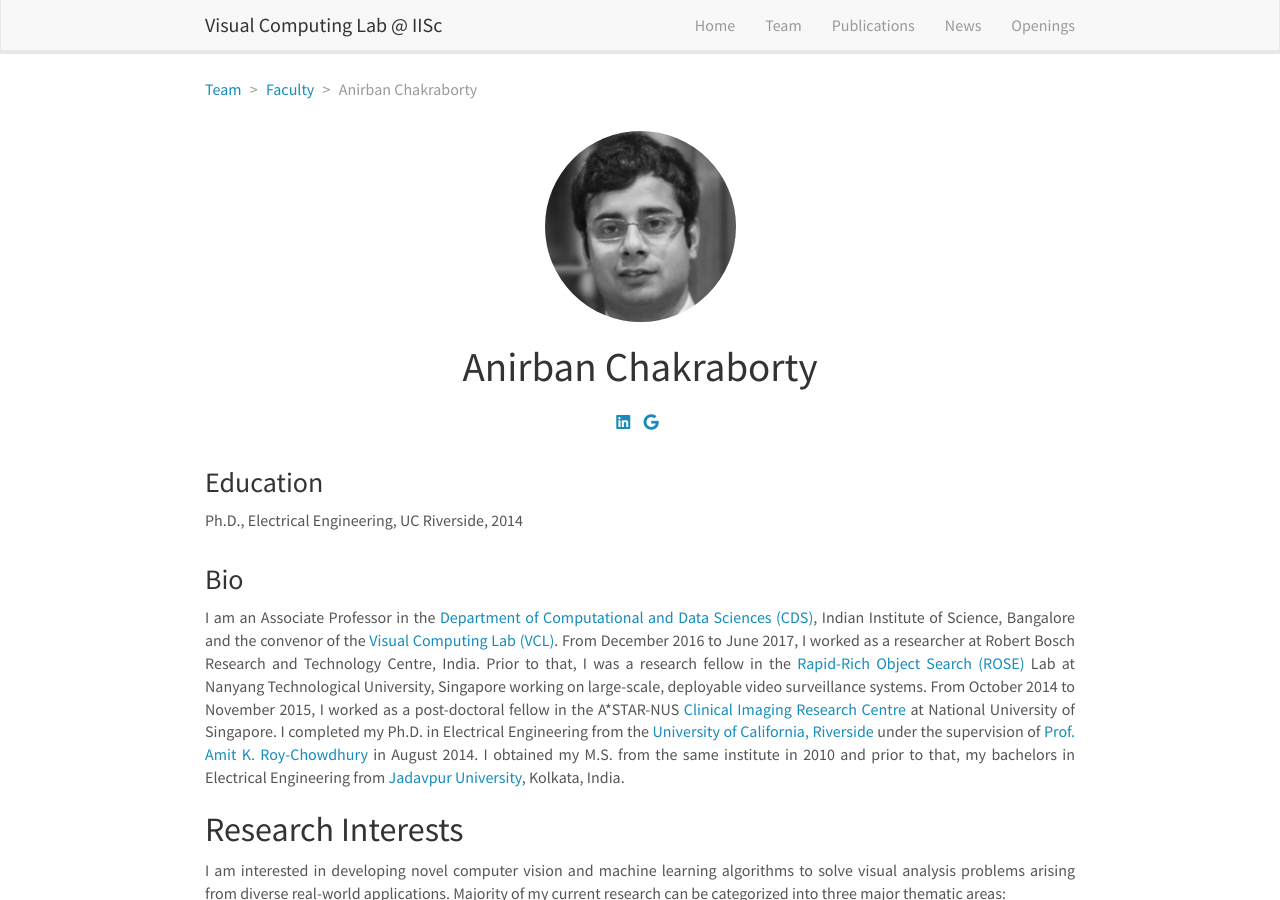
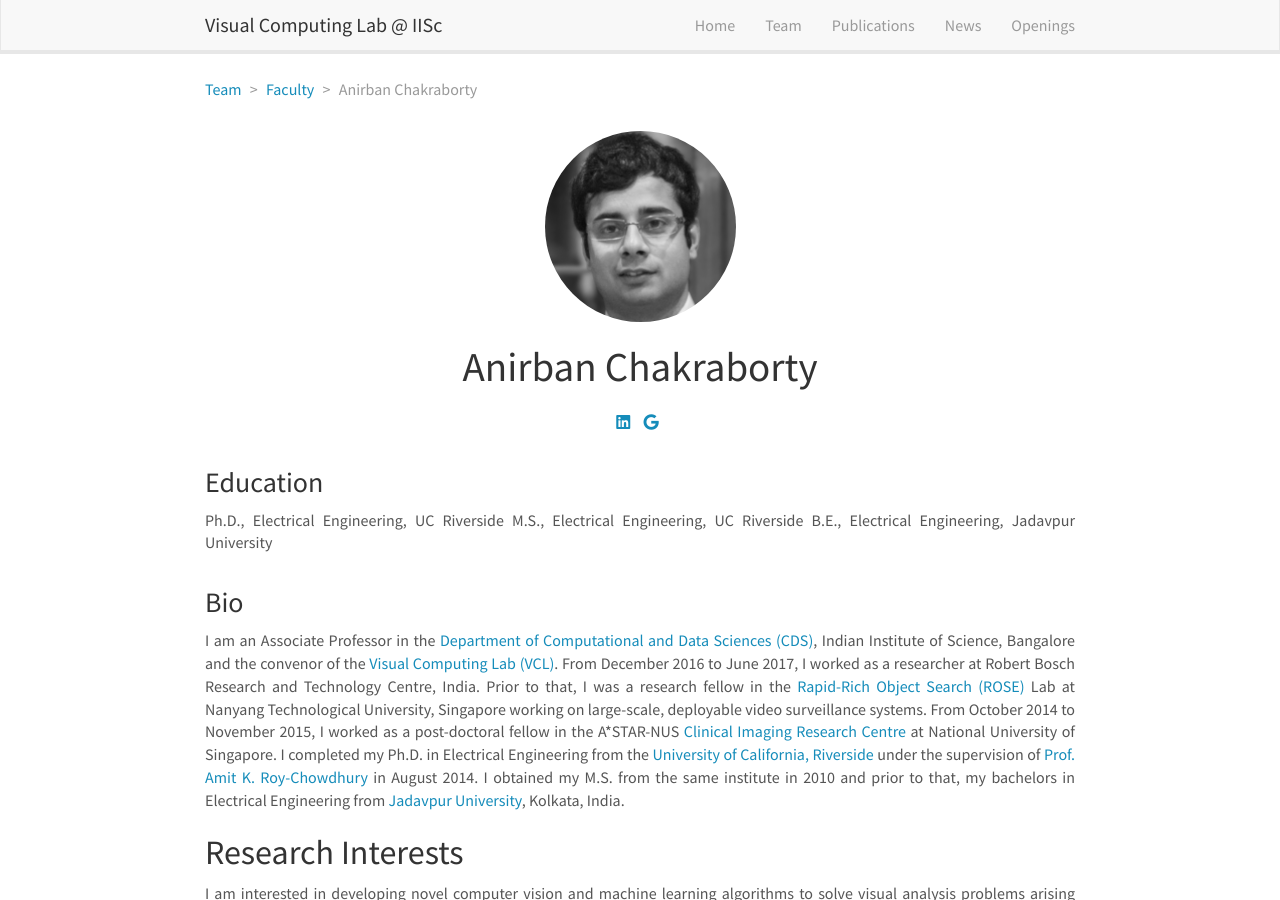
Before and after one commit to vcl-iisc/vclab-website, a Jekyll site: the page built from _pages/anirban.md, in a window 1280 px wide and 900 px high. Built offline with Jekyll 4.4.1, drawn with Linux system fonts in a browser that asks for light colours; nearby versions of some CDN libraries.

Commit message:
Update anirban.md

```diff
--- a/_pages/anirban.md
+++ b/_pages/anirban.md
@@ -10,8 +10,11 @@ category: faculty
 social:
   google-scholar: "https://scholar.google.co.in/citations?user=NtAsZK-2HjcC&hl=en"
   linkedin: "https://sg.linkedin.com/in/anirban-chakraborty-629a1833"
+  webpage: ""
 education:
-  Ph.D., Electrical Engineering, UC Riverside, 2014
+  Ph.D., Electrical Engineering, UC Riverside
+  M.S., Electrical Engineering, UC Riverside
+  B.E., Electrical Engineering, Jadavpur University
 ---
 
 I am an Associate Professor in the [Department of Computational and Data Sciences (CDS)](http://cds.iisc.ac.in), Indian Institute of Science, Bangalore and the convenor of the [Visual Computing Lab (VCL)](http://visual-computing.in). From December 2016 to June 2017, I worked as a researcher at Robert Bosch Research and Technology Centre, India. Prior to that, I was a research fellow in the [Rapid-Rich Object Search (ROSE)](https://www.ntu.edu.sg/rose) Lab at Nanyang Technological University, Singapore working on large-scale, deployable video surveillance systems. From October 2014 to November 2015, I worked as a post-doctoral fellow in the A*STAR-NUS [Clinical Imaging Research Centre](http://www.circ.nus.edu.sg) at National University of Singapore. I completed my Ph.D. in Electrical Engineering from the [University of California, Riverside](http://www.ucr.edu) under the supervision of [Prof. Amit K. Roy-Chowdhury](https://vcg.engr.ucr.edu/amit) in August 2014. I obtained my M.S. from the same institute in 2010 and prior to that, my bachelors in Electrical Engineering from [Jadavpur University](http://www.jaduniv.edu.in), Kolkata, India.
```
